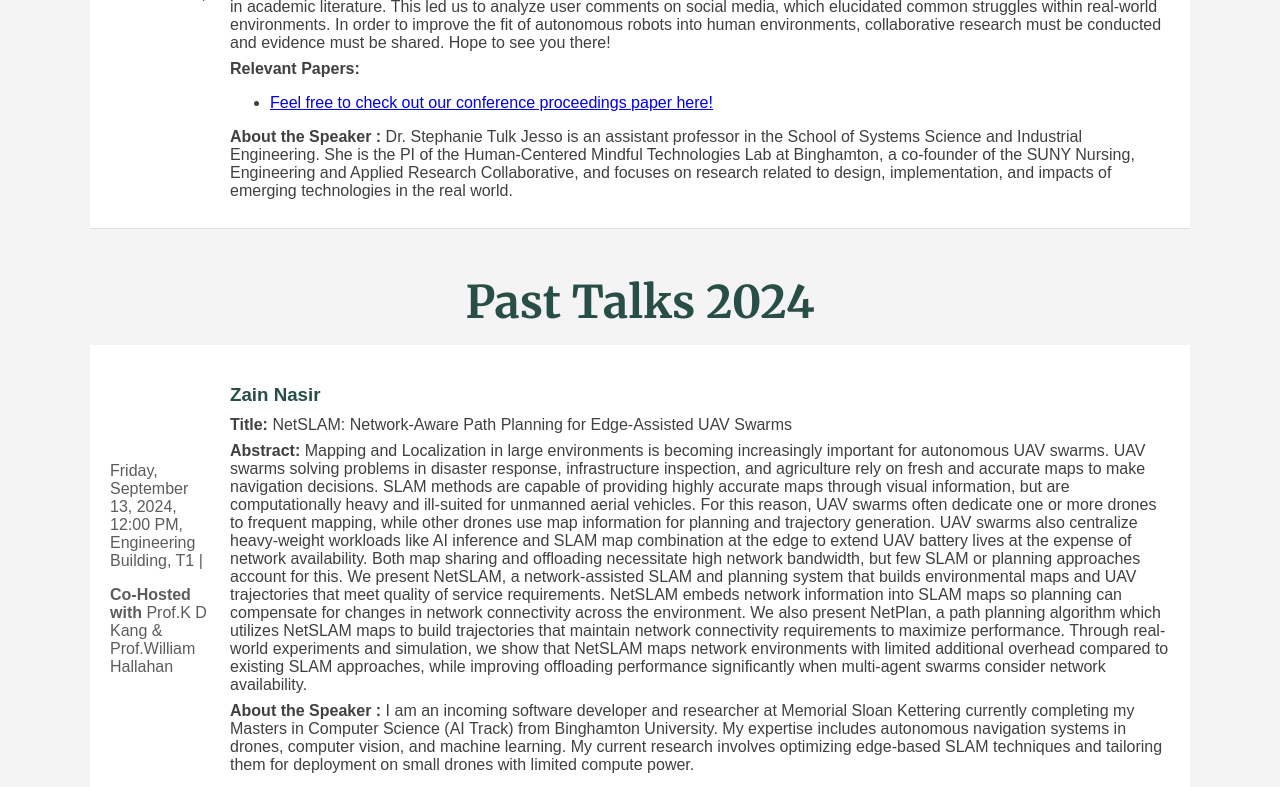
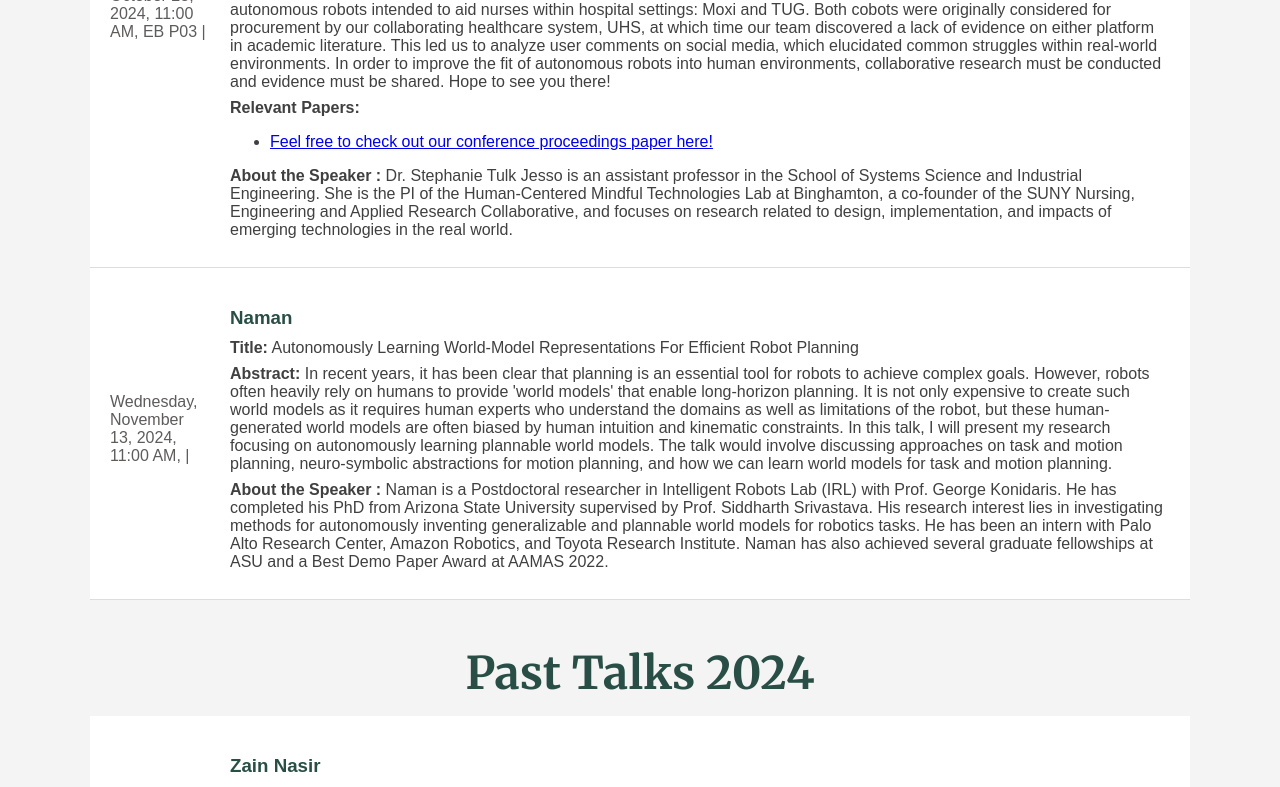
Before and after one commit to bing-robotics/bing-robotics.github.io, a React (Create React App) app: page / in a window 1280 px wide. Shown: the part 1718-2505 px from the top of the page. Built offline with nearby package versions, Linux system fonts and the light colour scheme.

Commit message:
Updated new upcoming talk

```diff
--- a/src/components/Talk.js
+++ b/src/components/Talk.js
@@ -5,13 +5,13 @@ function Talk({ id, time, cohost, speaker, title, abstract, abstract1, papers, b
     <div className="talk-container" id={id}> {/* Adds the container for layout and separation */}
       <div className="talk-details">
         <div className="talk-time">
-          <p>{time} | </p> {/* Keeps the time next to the divider as per the original */}
+          <p>{time} | </p> {/* Keeps the time next to the divider */}
           {cohost && (
             <p><strong> Co-Hosted with </strong>{cohost}</p>
           )}
         </div>
         <div className="talk-abstract">
-          <h3>{speaker}</h3> {/* Speaker name at the top as in the original */}
+          <h3>{speaker}</h3> {/* Speaker name at the top */}
           <p><strong>Title:</strong> <span className="normal-text">{title}</span></p>
           <p><strong>Abstract:</strong> {abstract}</p>
           <p>{abstract1}</p>
--- a/src/components/TalksSection.js
+++ b/src/components/TalksSection.js
@@ -6,10 +6,11 @@ function TalksSection() {
     <section className="talks-section">
         <div id="talks-schedule" className="talks-wrapper">
             <h2>Robotics Talk Schedule 2024-2025</h2>
-            <p style={{fontSize: '18px'}}><ul><li><a href='#Legged Locomotion and Collaborative Decision Making in Human-Robot Teams'>August 30,2024: David DeFazio</a></li></ul></p>
+            <p style={{fontSize: '18px'}}><ul><li><a href='#Legged Locomotion and Collaborative Decision Making in Human-Robot Teams'>August 30, 2024: David DeFazio</a></li></ul></p>
             <p style={{fontSize: '18px'}}><ul><li><a href='#NetSLAM: Network-Aware Path Planning for Edge-Assisted UAV Swarms'>September 13, 2024: Zain Nasir</a></li></ul></p>
             <p style={{fontSize: '18px'}}><ul><li><a href='#Fine-Tuning Hybrid Physics-Informed Neural Networks for Vehicle Dynamics Model Estimation'>October 16, 2024: Shiming Fang</a></li></ul></p>
-            <p style={{fontSize: '18px'}}><ul><li><a href='#On the potential for human-centered, cognitively inspired AI for autonomous robotics in healthcare: a respectful critique'>October 23,2024: Stephanie Jesso</a></li></ul></p>
+            <p style={{fontSize: '18px'}}><ul><li><a href='#On the potential for human-centered, cognitively inspired AI for autonomous robotics in healthcare: a respectful critique'>October 23, 2024: Stephanie Jesso</a></li></ul></p>
+            <p style={{fontSize: '18px'}}><ul><li><a href='#Autonomously Learning World-Model Representations For Efficient Robot Planning'>November 13, 2024: Naman</a></li></ul></p>
             <p style={{ marginTop: '30px', fontSize: '18px' }}>More to be announced!</p>
         </div>
         <div id="upcoming-talks" className="talks-wrapper">
@@ -31,6 +32,14 @@ function TalksSection() {
                 abstract1 ="In this talk, I will discuss how human minds compare to current-state AI systems, and how insights from human cognition can be used to create more efficient and capable autonomous robots. I will also present a case study of an evaluation conducted on two autonomous robots intended to aid nurses within hospital settings: Moxi and TUG. Both cobots were originally considered for procurement by our collaborating healthcare system, UHS, at which time our team discovered a lack of evidence on either platform in academic literature. This led us to analyze user comments on social media, which elucidated common struggles within real-world environments. In order to improve the fit of autonomous robots into human environments, collaborative research must be conducted and evidence must be shared. Hope to see you there!"
                 papers={<a href="https://www.researchgate.net/publication/380014080_On_the_potential_for_human-centered_cognitively_inspired_AI_to_bridge_the_gap_between_optimism_and_reality_for_autonomous_robotics_in_healthcare_a_respectful_critique" target="_blank" rel="noopener noreferrer"> Feel free to check out our conference proceedings paper here!</a>}
                 bio="Dr. Stephanie Tulk Jesso is an assistant professor in the School of Systems Science and Industrial Engineering. She is the PI of the Human-Centered Mindful Technologies Lab at Binghamton, a co-founder of the SUNY Nursing, Engineering and Applied Research Collaborative, and focuses on research related to design, implementation, and impacts of emerging technologies in the real world."
+            />
+            <Talk
+                id="Autonomously Learning World-Model Representations For Efficient Robot Planning"
+                time="Wednesday, November 13, 2024, 11:00 AM, "
+                speaker="Naman"
+                title="Autonomously Learning World-Model Representations For Efficient Robot Planning"
+                abstract="In recent years, it has been clear that planning is an essential tool for robots to achieve complex goals. However, robots often heavily rely on humans to provide 'world models' that enable long-horizon planning. It is not only expensive to create such world models as it requires human experts who understand the domains as well as limitations of the robot, but these human-generated world models are often biased by human intuition and kinematic constraints. In this talk, I will present my research focusing on autonomously learning plannable world models. The talk would involve discussing approaches on task and motion planning, neuro-symbolic abstractions for motion planning, and how we can learn world models for task and motion planning."
+                bio="Naman is a Postdoctoral researcher in Intelligent Robots Lab (IRL) with Prof. George Konidaris. He has completed his PhD from Arizona State University supervised by Prof. Siddharth Srivastava. His research interest lies in investigating methods for autonomously inventing generalizable and plannable world models for robotics tasks. He has been an intern with Palo Alto Research Center, Amazon Robotics, and Toyota Research Institute. Naman has also achieved several graduate fellowships at ASU and a Best Demo Paper Award at AAMAS 2022."
             />
         </div>
         <div id="past-talks" className="talks-wrapper">
```
Also changed, not shown: 14 other files (tests, documents, lock files or other folders).
